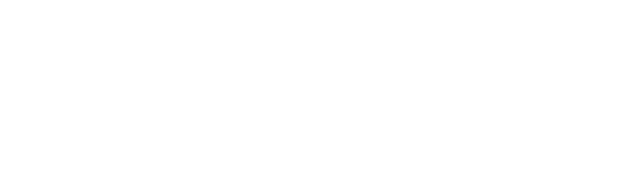
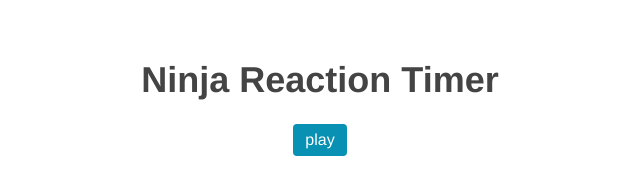
Before and after one commit to Bloodbunn/Vue-Reaction-Timer-Game, a plain HTML site: page index.html in a window 1280 px wide. Shown: the whole page, without its empty margins (320-960 px from the left). Drawn offline with nearby package versions, Linux system fonts and the light colour scheme; the site is published under a folder, as on GitHub Pages, so addresses that start at the root find nothing.

Commit message:
Update index.html

```diff
--- a/index.html
+++ b/index.html
@@ -1 +1 @@
-<!doctype html><html lang=""><head><meta charset="utf-8"><meta http-equiv="X-UA-Compatible" content="IE=edge"><meta name="viewport" content="width=device-width,initial-scale=1"><link rel="icon" href="/favicon.ico"><title>vue</title><script src="https://cdn.tailwindcss.com"></script><script defer="defer" src="/js/chunk-vendors.32fd908d.js"></script><script defer="defer" src="/js/app.a0f7b1b1.js"></script><link href="/css/app.9031d91d.css" rel="stylesheet"></head><body><noscript><strong>We're sorry but vue doesn't work properly without JavaScript enabled. Please enable it to continue.</strong></noscript><div id="app"></div></body></html>
+<!doctype html><html lang=""><head><meta charset="utf-8"><meta http-equiv="X-UA-Compatible" content="IE=edge"><meta name="viewport" content="width=device-width,initial-scale=1"><link rel="icon" href="favicon.ico"><title>vue</title><script src="https://cdn.tailwindcss.com"></script><script defer="defer" src="js/chunk-vendors.32fd908d.js"></script><script defer="defer" src="js/app.a0f7b1b1.js"></script><link href="css/app.9031d91d.css" rel="stylesheet"></head><body><noscript><strong>We're sorry but vue doesn't work properly without JavaScript enabled. Please enable it to continue.</strong></noscript><div id="app"></div></body></html>
```
